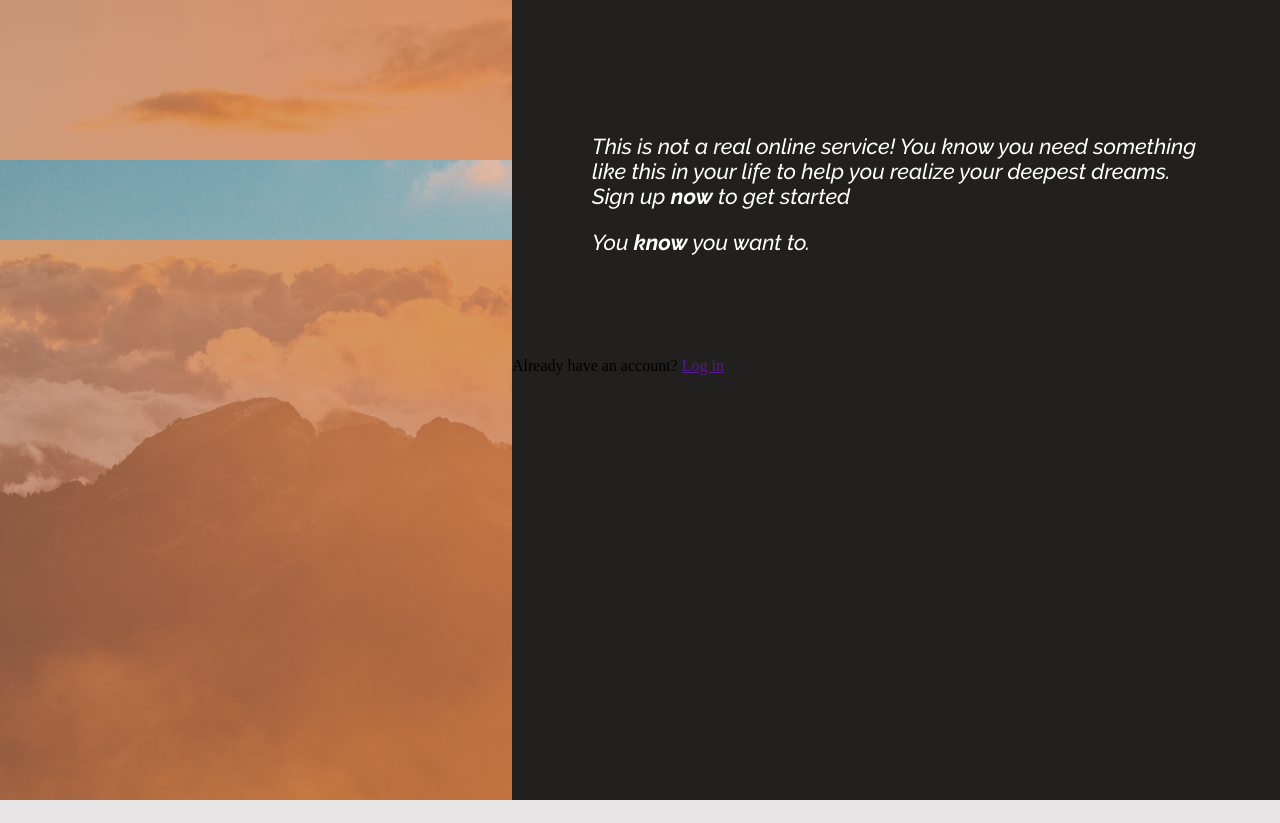
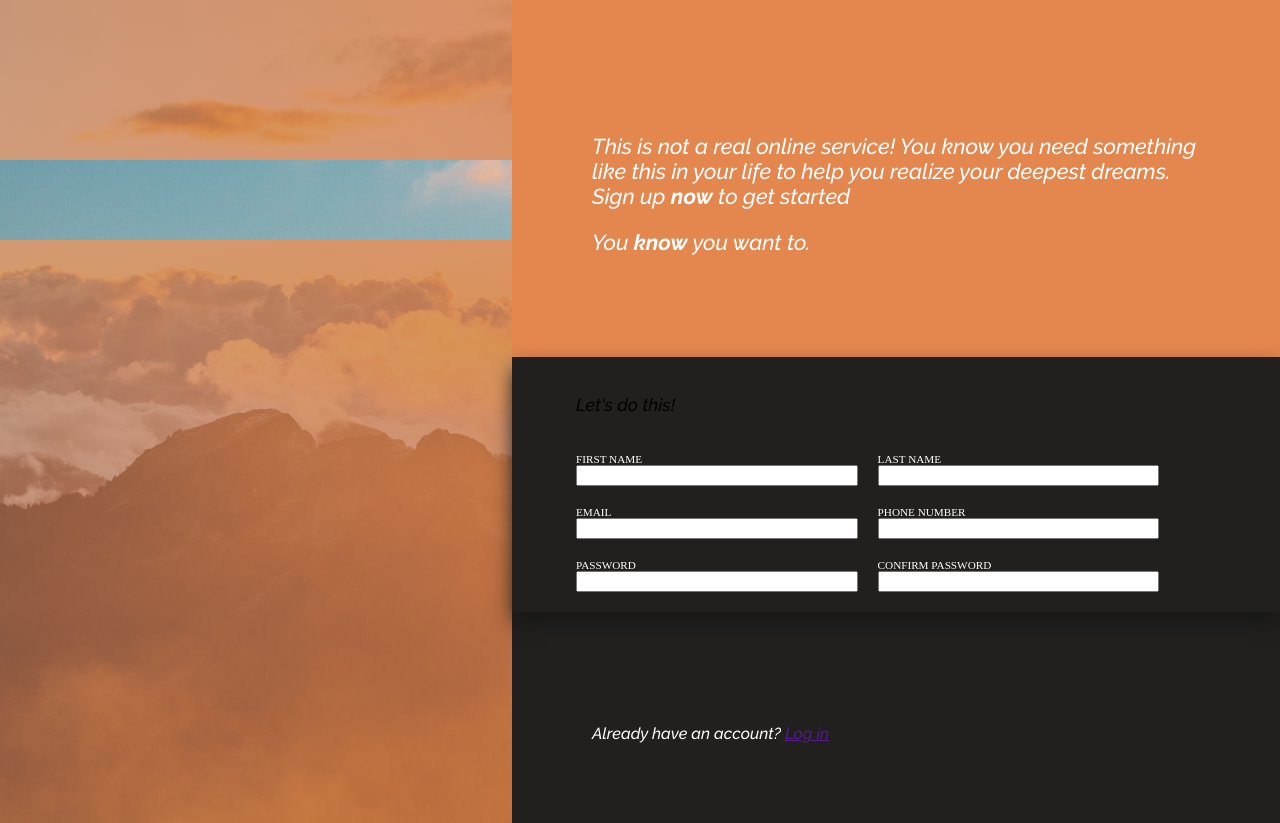
Before and after one commit to BlasioGodi/Sign-up-form, a website: page public/sign-up.html in a window 1280 px wide. Before the commit the page ends 800 px from the top, so only its background shows below. Drawn offline with Linux system fonts and the light colour scheme.

Commit message:
Updated css style

```diff
--- a/public/sign-up.html
+++ b/public/sign-up.html
@@ -28,8 +28,19 @@
                     to get started</p>
                 <p>You <strong>know</strong> you want to.</p>
             </div>
-            <form action=""></form>
-            <div>Already have an account? <a href="">Log in</a></div>
+            <form action="">
+                <div class="form-content left-side">
+                    <p class="form-title">Let's do this!</p>
+                    <div class="form-input"><label for="first_name">First Name</label><input type="text"></div>
+                    <div class="form-input"><label for="last_name">Last Name</label><input type="text"></div>
+                    <div class="form-input"><label for="email">Email</label><input type="text"></div>
+                    <div class="form-input"><label for="phone">Phone Number</label><input type="text"></div>
+                    <div class="form-input"><label for="password">Password</label><input type="text"></div>
+                    <div class="form-input"><label for="confirm_password">Confirm Password</label><input type="text">
+                    </div>
+                </div>
+            </form>
+            <div class="bottom-content">Already have an account? <a href="">Log in</a></div>
         </div>
     </div>
 </body>
--- a/src/style.css
+++ b/src/style.css
@@ -39,6 +39,10 @@ body {
   width: 60vw;
 }
 
+.left-side{
+  padding-left: 5vw;
+}
+
 .item-logo {
   position:relative;
   background-color: #e3874f;
@@ -53,9 +57,46 @@ body {
 
 .top-content{
   color: white;
+  background-color: #e3874f;
   padding: 5rem;
   padding-top:7rem;
   font-size: 1.35rem;
   font-style: italic;
   font-family: "Raleway", sans-serif;
 }
+
+.form-content{
+  background-color: #21201f;
+  box-shadow: 0 10px 20px -2px rgb(22, 22, 22);
+  display: flex;
+  flex-flow: row wrap;
+  gap: 20px;
+  padding-top: 20px;
+  padding-bottom: 20px;
+}
+
+.form-title{
+  width: 100%;
+  font-size: 1.1rem;
+  font-style: italic;
+  font-family: "Raleway", sans-serif;
+}
+
+.form-input{
+  display: flex;
+  flex-flow: column wrap;
+  width: 40%;
+  font-size: 0.7rem;
+  color: white;
+  text-transform: uppercase;
+}
+
+.bottom-content{
+  color: white;
+  position: relative;
+  padding: 5rem;
+  padding-top:7rem;
+  font-size: 1rem;
+  font-style: italic;
+  font-family: "Raleway", sans-serif;
+}
```
